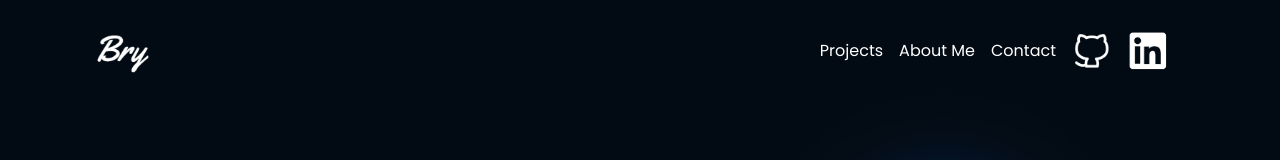
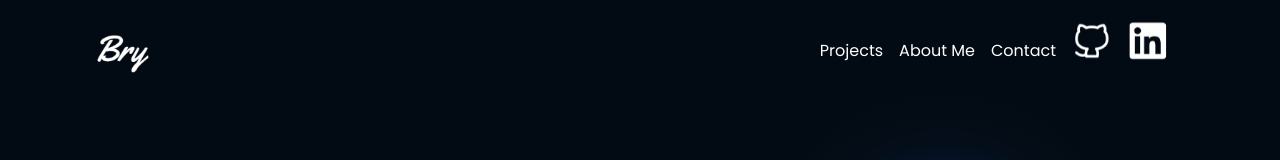
Before and after one commit to Shoko118/vue-portfolio, a Vue app: page / in a window 1280 px wide. Shown: the top 160 px of the page. Built offline with nearby package versions, Linux system fonts and the light colour scheme.

Commit message:
update animation

```diff
--- a/src/components/ContentLeftRightImage.vue
+++ b/src/components/ContentLeftRightImage.vue
@@ -16,8 +16,10 @@ import { ArrowNarrowRightIcon } from "@heroicons/vue/solid";
           <div class="max-w-sm lg:max-w-2xl mt-10">
             <p class="font-medium text-md lg:text-lg text-left">
               Outside of programming, I enjoy playing guitar and listening to music. If you are
-              <span class="underline underline-offset-4 decoration-indigo-500">building projects</span> or playing music
-              maybe we can hang out together or
+              <span class="underline underline-offset-4 decoration-indigo-500 motion-safe:animate-bounce"
+                >building projects</span
+              >
+              or playing music maybe we can hang out together or
               <span class="underline underline-offset-4 decoration-green-500">code together</span>, Would love to<span
                 class="underline underline-offset-4 decoration-amber-500"
               >
@@ -26,15 +28,15 @@ import { ArrowNarrowRightIcon } from "@heroicons/vue/solid";
             </p>
           </div>
           <div class="flex flex-col sm:flex-row sm:items-center mt-10 sm:mt-20 sm:space-x-7">
-            <router-link class="flex" to="/project">
+            <router-link class="flex hover:animate-bounce" to="/project">
               <div class="text-base xl:text-md font-semibold hover:underline hover:underline-offset-4">Projects</div>
               <ArrowNarrowRightIcon class="w-7 ml-2" />
             </router-link>
-            <router-link class="flex" to="/about-me">
+            <router-link class="flex hover:animate-bounce" to="/about-me">
               <div class="text-base xl:text-md font-semibold hover:underline hover:underline-offset-4">About me</div>
               <ArrowNarrowRightIcon class="w-7 ml-2" />
             </router-link>
-            <router-link class="flex" to="/contact">
+            <router-link class="flex hover:animate-bounce" to="/contact">
               <div class="text-base xl:text-md font-semibold hover:underline hover:underline-offset-4">Contact</div>
               <ArrowNarrowRightIcon class="w-7 ml-2" />
             </router-link>
--- a/src/components/Navbar.vue
+++ b/src/components/Navbar.vue
@@ -32,12 +32,12 @@ import { ChatAlt2Icon } from "@heroicons/vue/solid";
           </div> -->
           <div>
             <a href="https://github.com/Shoko118"
-              ><img src="../assets/github.png" alt="" class="w-7 md:w-8 lg:w-10"
+              ><img src="../assets/github.png" alt="" class="w-7 md:w-8 lg:w-10 motion-safe:animate-bounce"
             /></a>
           </div>
           <div>
             <a href="https://www.linkedin.com/in/bryan-liaw-a92012227/">
-              <img src="../assets/linkedin.png" alt="" class="w-7 md:w-8 lg:w-10"
+              <img src="../assets/linkedin.png" alt="" class="w-7 md:w-8 lg:w-10 motion-safe:animate-bounce"
             /></a>
           </div>
         </div>
```
